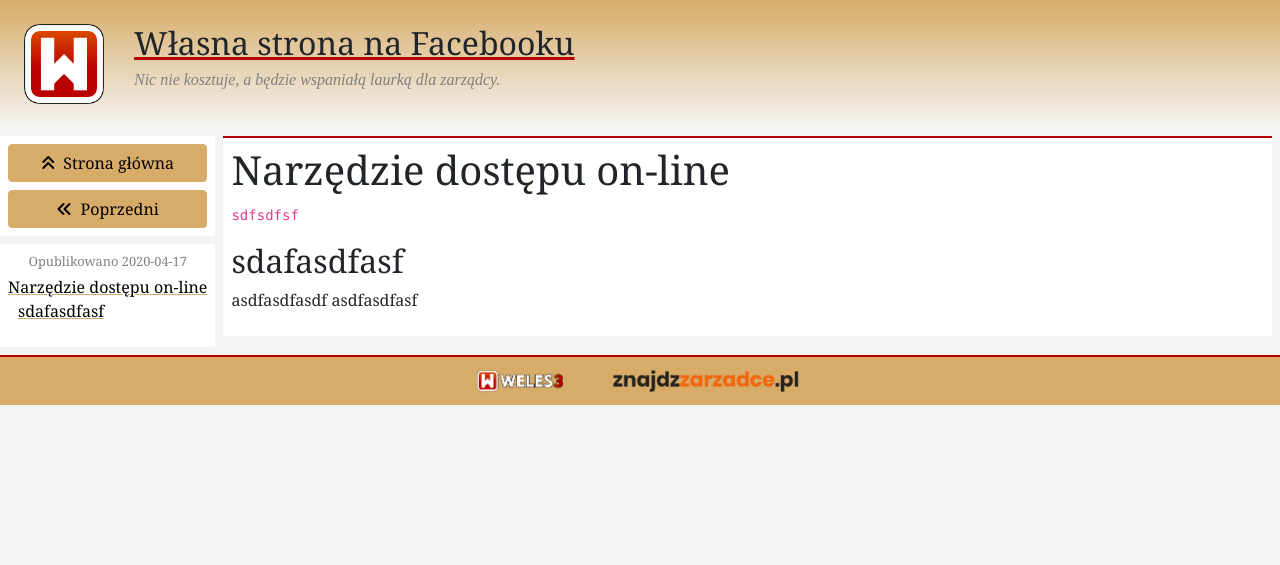
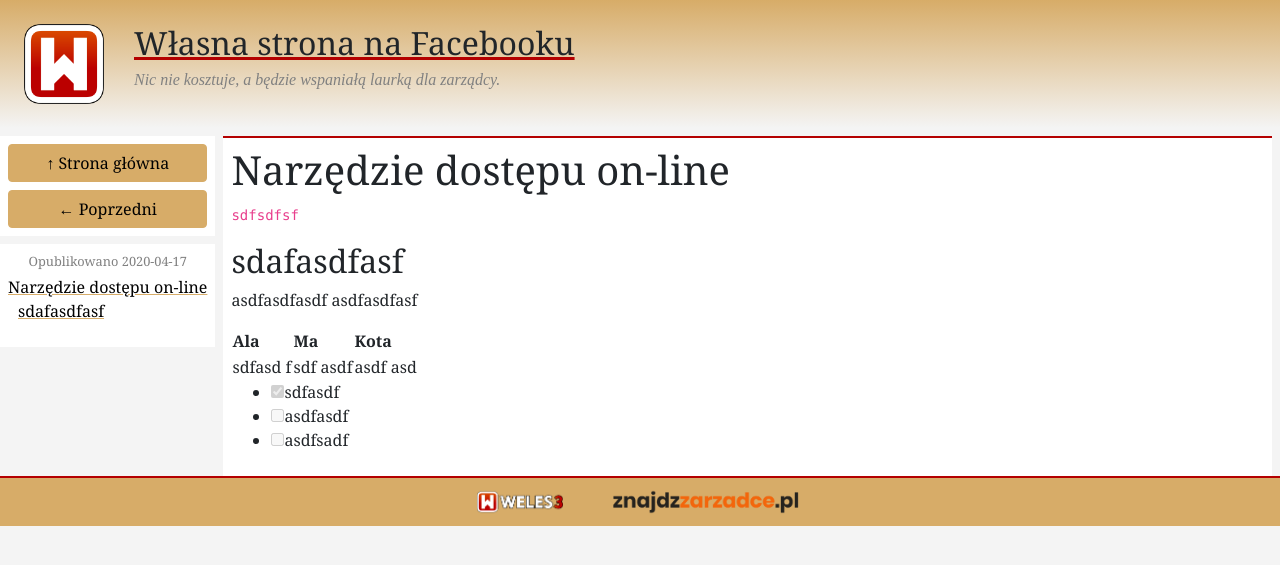
Before and after one commit to Weles3/WWWNowoczesnyZarzadca, a Jekyll site: the page built from _posts/2020-04-17-strona-fb.md, in a window 1280 px wide. Shown: the top 565 px of the page. Built offline with Jekyll 4.4.1, drawn with Linux system fonts in a browser that asks for light colours; nearby versions of some CDN libraries.

Commit message:
bez fotnawesome

```diff
--- a/_includes/postnav.html
+++ b/_includes/postnav.html
@@ -1,9 +1,9 @@
-<a href="/" class="btn btn-block btn-primary"><i class="fas fa-angle-double-up mr-2"></i>Strona główna</a>
+<a href="/" class="btn btn-block btn-primary">&uarr; Strona główna</a>
 
 {% if page.previous %}
-<a href="{{ page.previous.url }}" class="btn btn-block btn-primary"><i class="fas fa-angle-double-left mr-2"></i>Poprzedni</a>
+<a href="{{ page.previous.url }}" class="btn btn-block btn-primary">&larr; Poprzedni</a>
 {% endif %}
 
 {% if page.next %}
-<a href="{{ page.next.url }}" class="btn btn-block btn-primary"><i class="fas fa-angle-double-right mr-2"></i>Następny</a>
+<a href="{{ page.next.url }}" class="btn btn-block btn-primary">&rarr; Następny</a>
 {% endif %}
--- a/_includes/tocb.html
+++ /dev/null
@@ -1 +0,0 @@
-<span class="fa-li"><i class="fas fa-check-square"></i></span>
--- a/_layouts/default.html
+++ b/_layouts/default.html
@@ -48,7 +48,6 @@
 
     <script src="{{ "/js/jquery.js" | relative_url }}"></script>
     <script src="{{ "/js/bootstrap.js" | relative_url }}"></script>
-    <script src="https://kit.fontawesome.com/59c136fc78.js" crossorigin="anonymous"></script>
 </body>
 
 </html>
--- a/_layouts/post.html
+++ b/_layouts/post.html
@@ -16,7 +16,7 @@ layout: default
             </div>
         </div>
         <div class="col-12 col-md p-0">
-            <div class="bg-white p-2 mx-md-2 wls-bt-r">
+            <div class="bg-white p-2 mx-md-2 wls-bt-r" id="postContent">
                 {{ content }}
             </div>
         </div>
--- a/_posts/2020-04-17-strona-fb.md
+++ b/_posts/2020-04-17-strona-fb.md
@@ -11,3 +11,11 @@ image: stock/fb.jpg
 ## sdafasdfasf
 asdfasdfasdf
 asdfasdfasf
+
+Ala | Ma | Kota
+--- | -- | ----
+sdfasd f| sdf asdf | asdf asd
+
+- [x] sdfasdf
+- [ ] asdfasdf
+- [ ] asdfsadf
```
